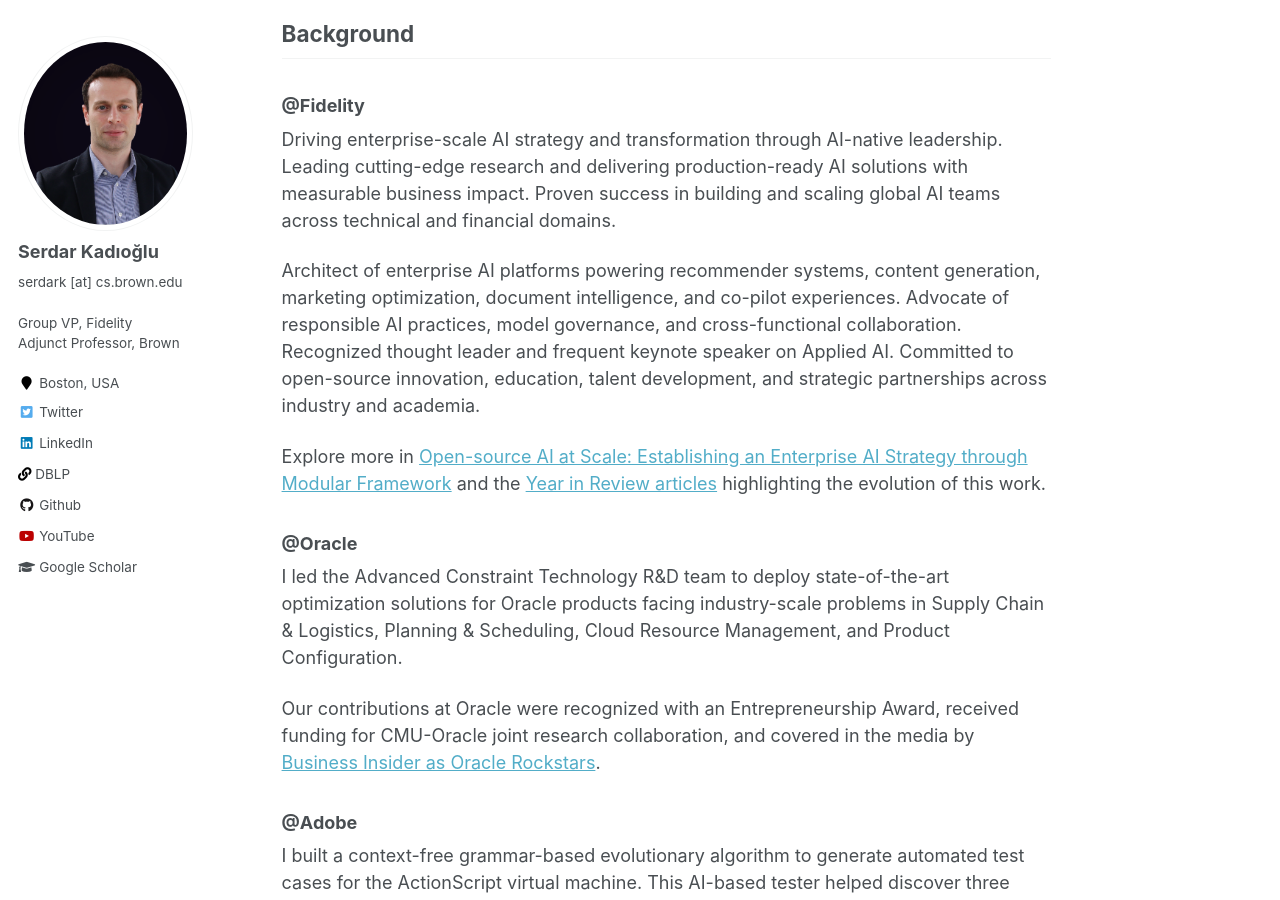
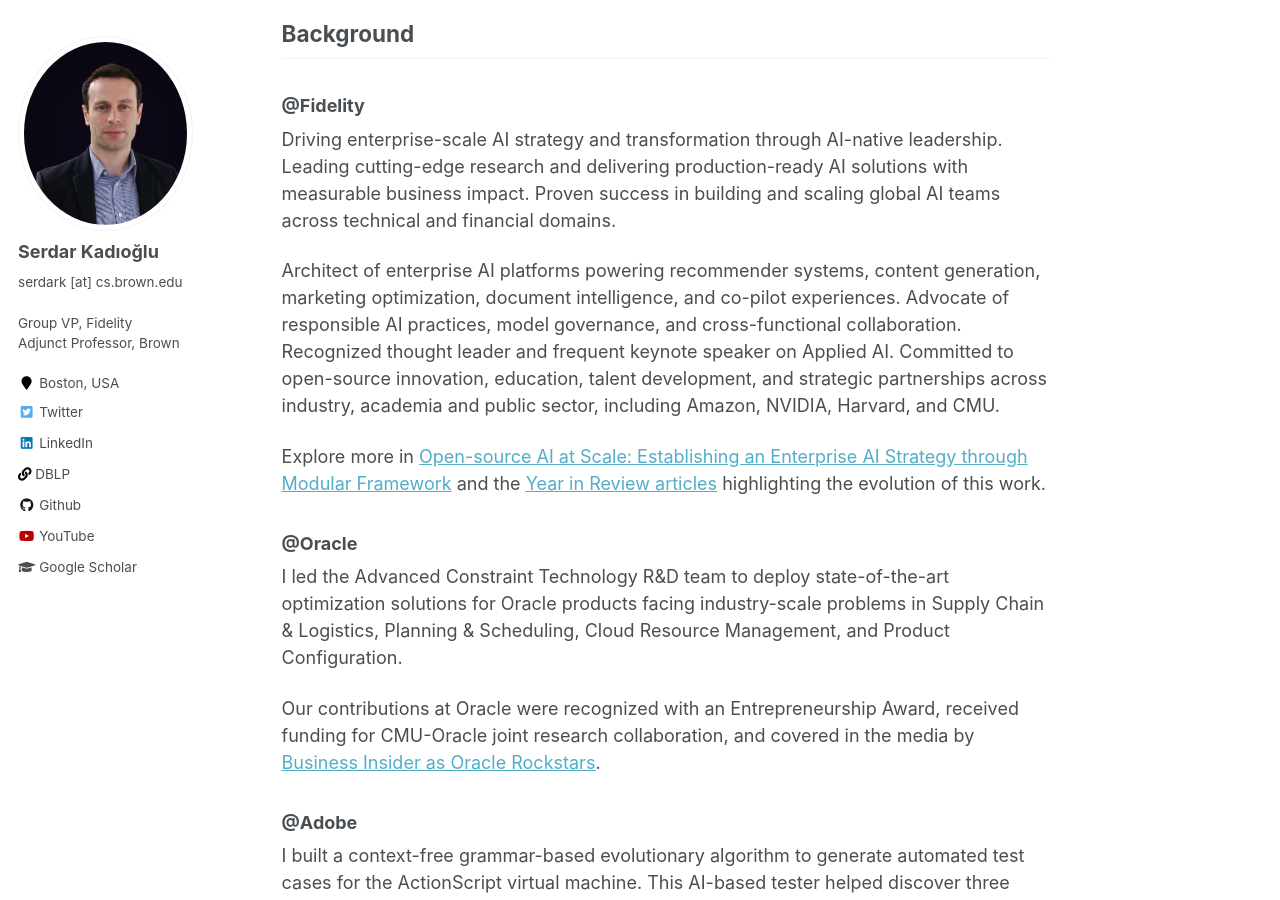
Before and after one commit to skadio/skadio.github.io, a Jekyll site: the page built from _pages/about.md, in a window 1280 px wide and 900 px high, scrolled down 529 px. Built offline with Jekyll 4.4.1, drawn with Linux system fonts in a browser that asks for light colours.

Commit message:
Update about.md

```diff
--- a/_pages/about.md
+++ b/_pages/about.md
@@ -25,7 +25,7 @@ In parallel with my industry role, I serve in the (senior) [programme committee]
 Driving enterprise-scale AI strategy and transformation through AI-native leadership. Leading cutting-edge research and delivering production-ready AI solutions with measurable business impact. Proven success in building and scaling global AI teams across technical and financial domains.
 
 Architect of enterprise AI platforms powering recommender systems, content generation, marketing optimization, document intelligence, and co-pilot experiences. Advocate of responsible AI practices, model governance, and cross-functional collaboration.
-Recognized thought leader and frequent keynote speaker on Applied AI. Committed to open-source innovation, education, talent development, and strategic partnerships across industry and academia.
+Recognized thought leader and frequent keynote speaker on Applied AI. Committed to open-source innovation, education, talent development, and strategic partnerships across industry, academia and public sector, including Amazon, NVIDIA, Harvard, and CMU.
 
 Explore more in [Open-source AI at Scale: Establishing an Enterprise AI Strategy through Modular Framework](https://onlinelibrary.wiley.com/doi/epdf/10.1002/aaai.70032) and the [Year in Review articles](https://www.linkedin.com/in/serdark/recent-activity/articles) highlighting the evolution of this work.
 
```
